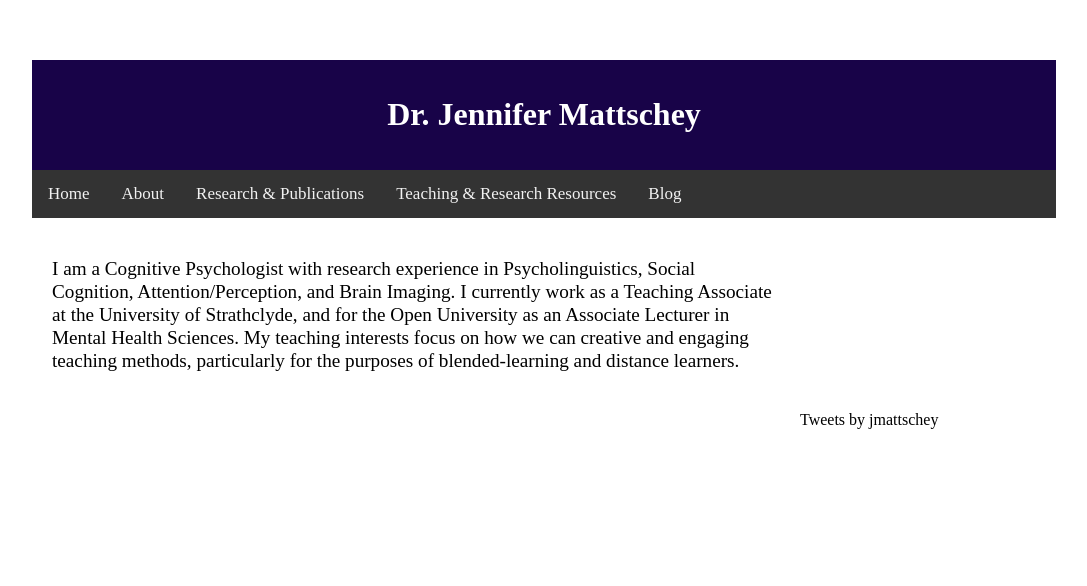
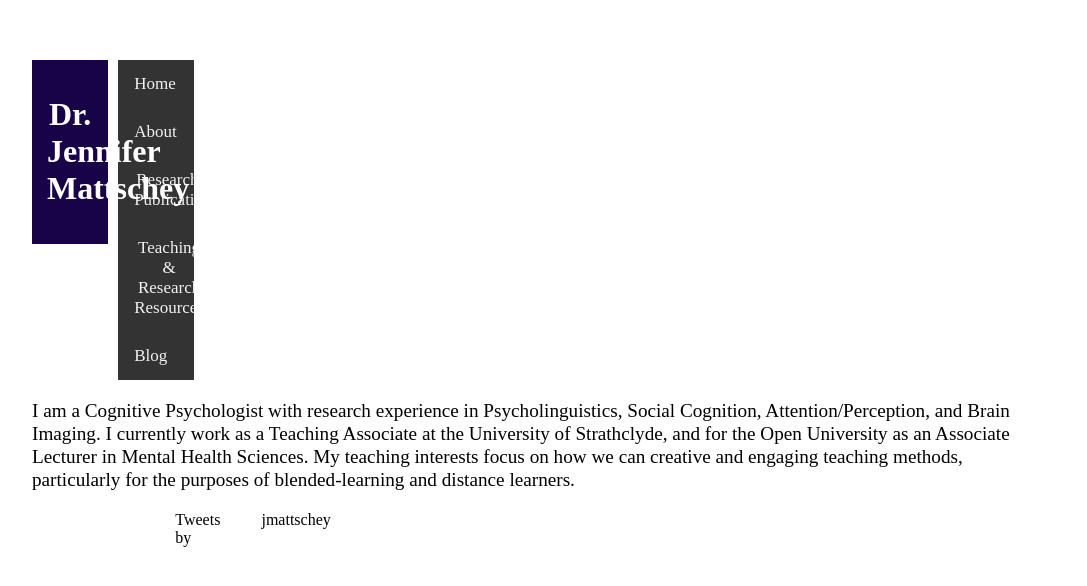
Before and after one commit to jmattschey/jmattschey.github.io, a Jekyll site: the page built from index.html, in a window 1280 px wide. Shown: the top 586 px of the page, without its empty margins (96-1183 px from the left). Built offline with Jekyll 4.4.1, drawn with Linux system fonts in a browser that asks for light colours; comment, search, counter and statistics services are not loaded.

Commit message:
Update main.css

```diff
--- a/css/main.css
+++ b/css/main.css
@@ -33,6 +33,8 @@
 body {
     margin: 60px auto;
     width: 80%;
+    column-count: 12;
+    column-gap: 10px
 }
 
 a {
```
